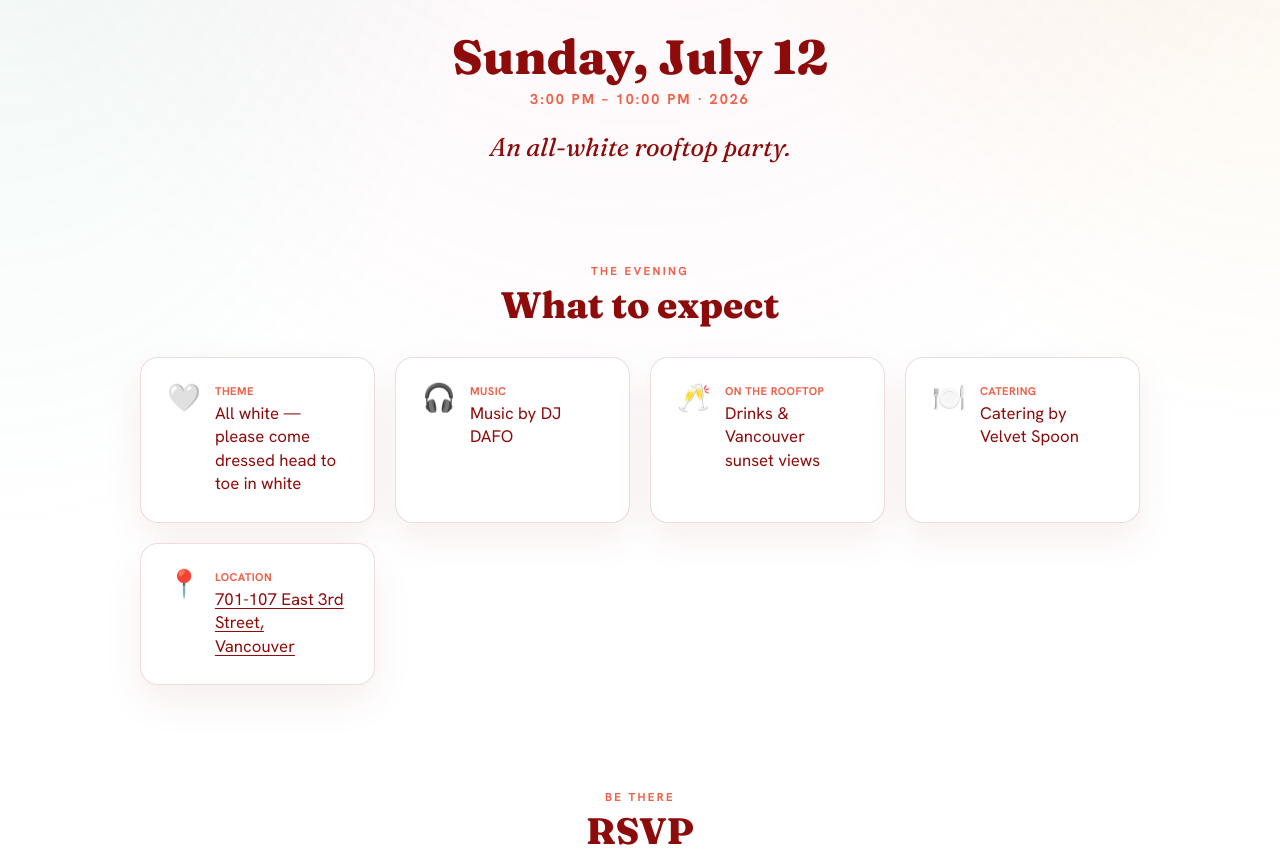
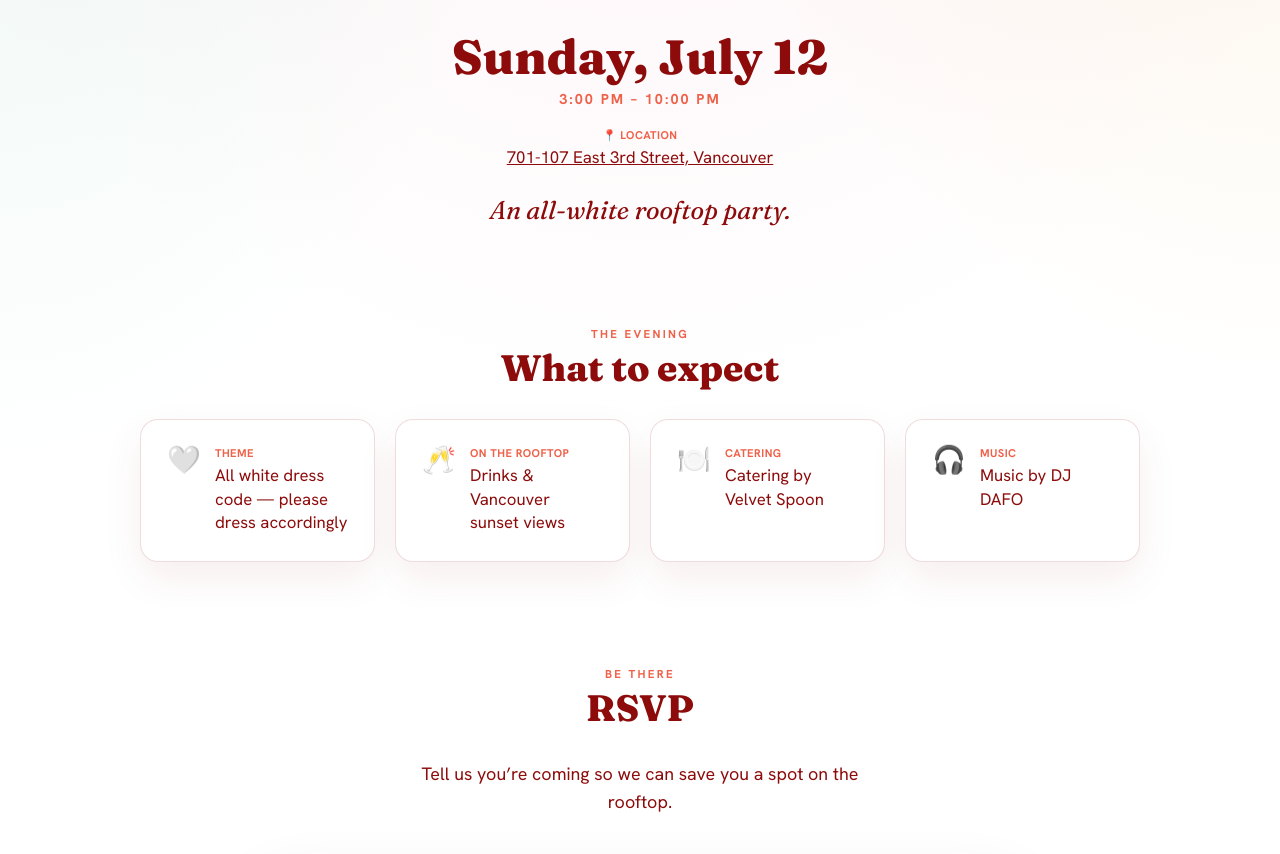
Before and after one commit to AmirNcode/hausofballoons, a plain HTML site: page events/launch-party/index.html in a window 1280 px wide. Shown: the part 694-1548 px from the top of the page. Drawn offline with Linux system fonts and the light colour scheme.

Commit message:
Update location details and dress code description for launch party event

```diff
--- a/events/launch-party/index.html
+++ b/events/launch-party/index.html
@@ -79,9 +79,19 @@
           <p class="ev-hero__lead">Please join us for the launch of</p>
           <img class="ev-logo" src="/assets/logo_text.webp" alt="Haus of Balloons" width="1500" height="1500"
             decoding="async">
-          <p class="ev-when">Sunday, July 12<small>3:00 PM &ndash; 10:00 PM &middot; 2026</small></p>
+          <p class="ev-when">Sunday, July 12<small>3:00 PM &ndash; 10:00 PM</small></p>
+
+          <div>
+            <br>
+            <p class="ev-card__label">📍 Location</p>
+            <p class="ev-card__text">
+              <a href="https://www.google.com/maps/search/?api=1&amp;query=701-107+East+3rd+Street+Vancouver"
+                target="_blank" rel="noopener">701-107 East 3rd Street, Vancouver</a>
+            </p>
+          </div>
           <p class="ev-tagline">An all-white rooftop party.</p>
         </section>
+
 
         <!-- Details --------------------------------------------------- -->
         <section class="ev-section" aria-labelledby="ev-details-title">
@@ -92,14 +102,7 @@
               <span class="ev-card__icon" aria-hidden="true">🤍</span>
               <div>
                 <p class="ev-card__label">Theme</p>
-                <p class="ev-card__text">All white &mdash; please come dressed head to toe in white</p>
-              </div>
-            </div>
-            <div class="ev-card">
-              <span class="ev-card__icon" aria-hidden="true">🎧</span>
-              <div>
-                <p class="ev-card__label">Music</p>
-                <p class="ev-card__text">Music by DJ DAFO</p>
+                <p class="ev-card__text">All white dress code &mdash; please dress accordingly</p>
               </div>
             </div>
             <div class="ev-card">
@@ -117,6 +120,13 @@
               </div>
             </div>
             <div class="ev-card">
+              <span class="ev-card__icon" aria-hidden="true">🎧</span>
+              <div>
+                <p class="ev-card__label">Music</p>
+                <p class="ev-card__text">Music by DJ DAFO</p>
+              </div>
+            </div>
+            <!-- <div class="ev-card">
               <span class="ev-card__icon" aria-hidden="true">📍</span>
               <div>
                 <p class="ev-card__label">Location</p>
@@ -125,7 +135,7 @@
                     target="_blank" rel="noopener">701-107 East 3rd Street, Vancouver</a>
                 </p>
               </div>
-            </div>
+            </div> -->
           </div>
         </section>
 
```
